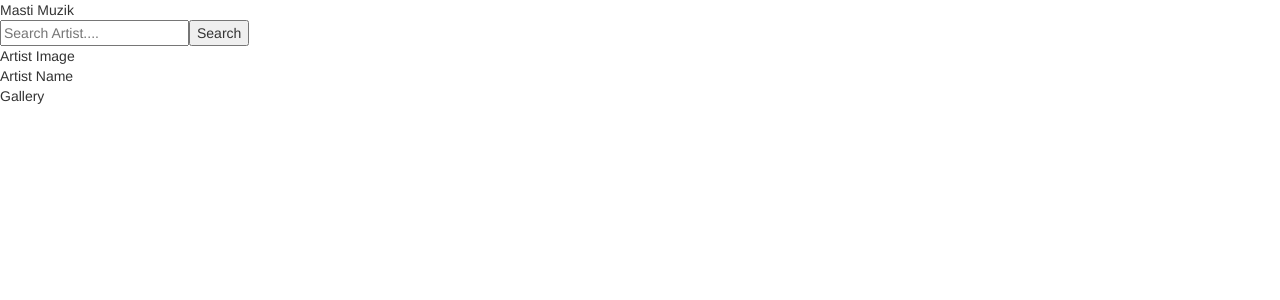
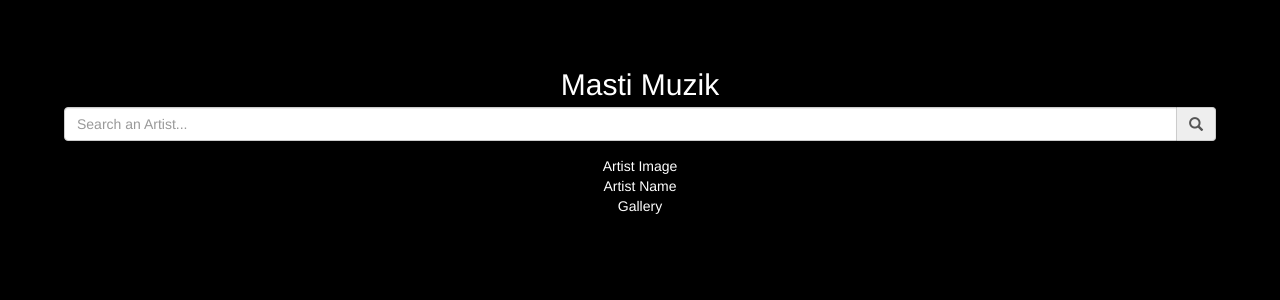
Before and after one commit to abiduzz420/React-music-master, a React (Create React App) app: page / in a window 1280 px wide. Shown: the top 300 px of the page. Built offline with nearby package versions, Linux system fonts and the light colour scheme.

Commit message:
basic styling done

```diff
--- /dev/null
+++ b/src/App.css
@@ -0,0 +1,13 @@
+body{
+  background: #000;
+  color: #fff;
+}
+
+.App{
+  text-align: center;
+  padding:5%;
+}
+
+.App-title{
+  font-size: 30px;
+}
--- a/src/App.jsx
+++ b/src/App.jsx
@@ -1,15 +1,21 @@
 import React,{Component} from 'react';
+import './App.css';
+import {FormControl,FormGroup,InputGroup,Glyphicon} from 'react-bootstrap';
 
 class App extends Component {
 
   render() {
     return (
-      <div>
+      <div className="App">
         <div className="App-title">Masti Muzik</div>
-        <div>
-          <input placeholder="Search Artist...."></input>
-          <button>Search</button>
-        </div>
+        <FormGroup>
+          <InputGroup>
+            <FormControl type="text" placeholder="Search an Artist..."/>
+            <InputGroup.Addon>
+              <Glyphicon glyph="search"/>
+            </InputGroup.Addon>
+          </InputGroup>
+        </FormGroup>
         <div className="Profile">
           <div>Artist Image</div>
           <div>Artist Name</div>
```
